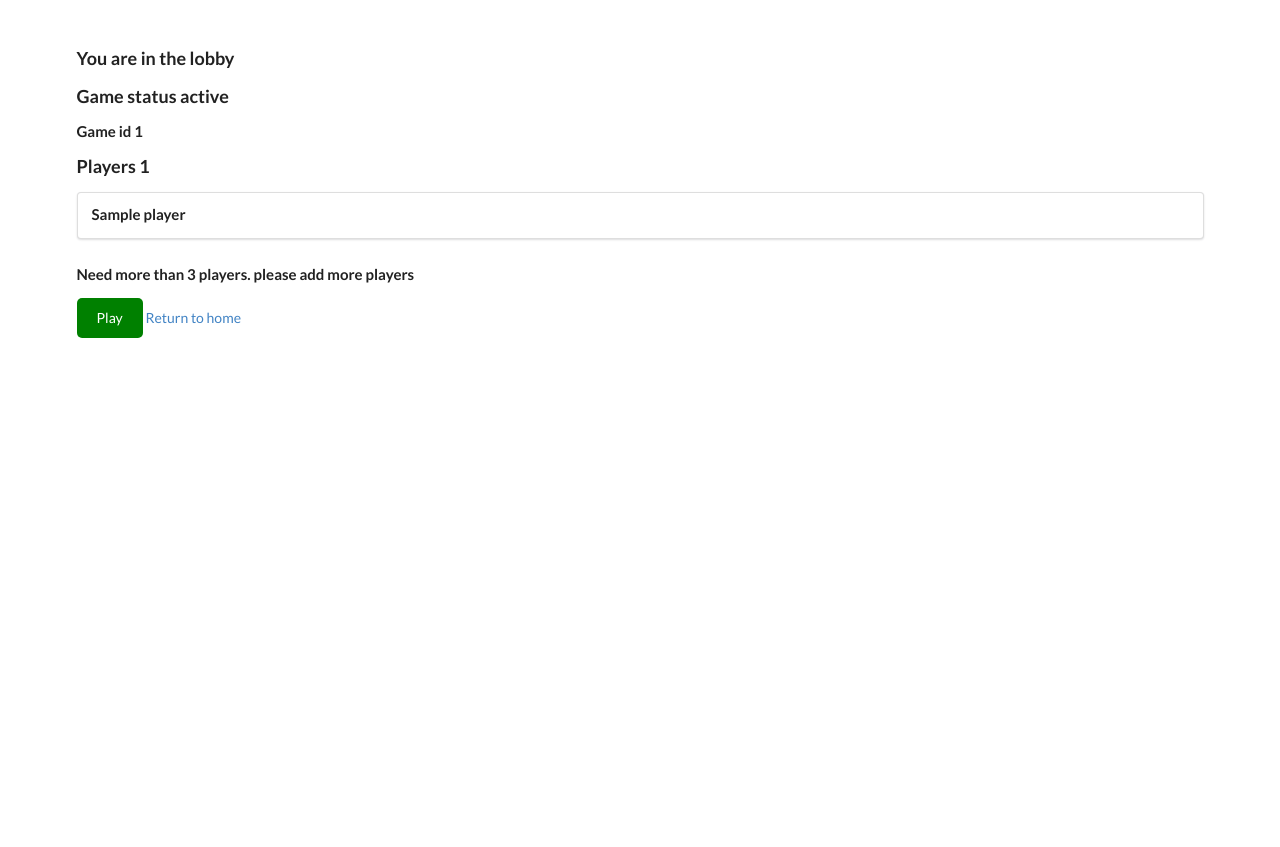
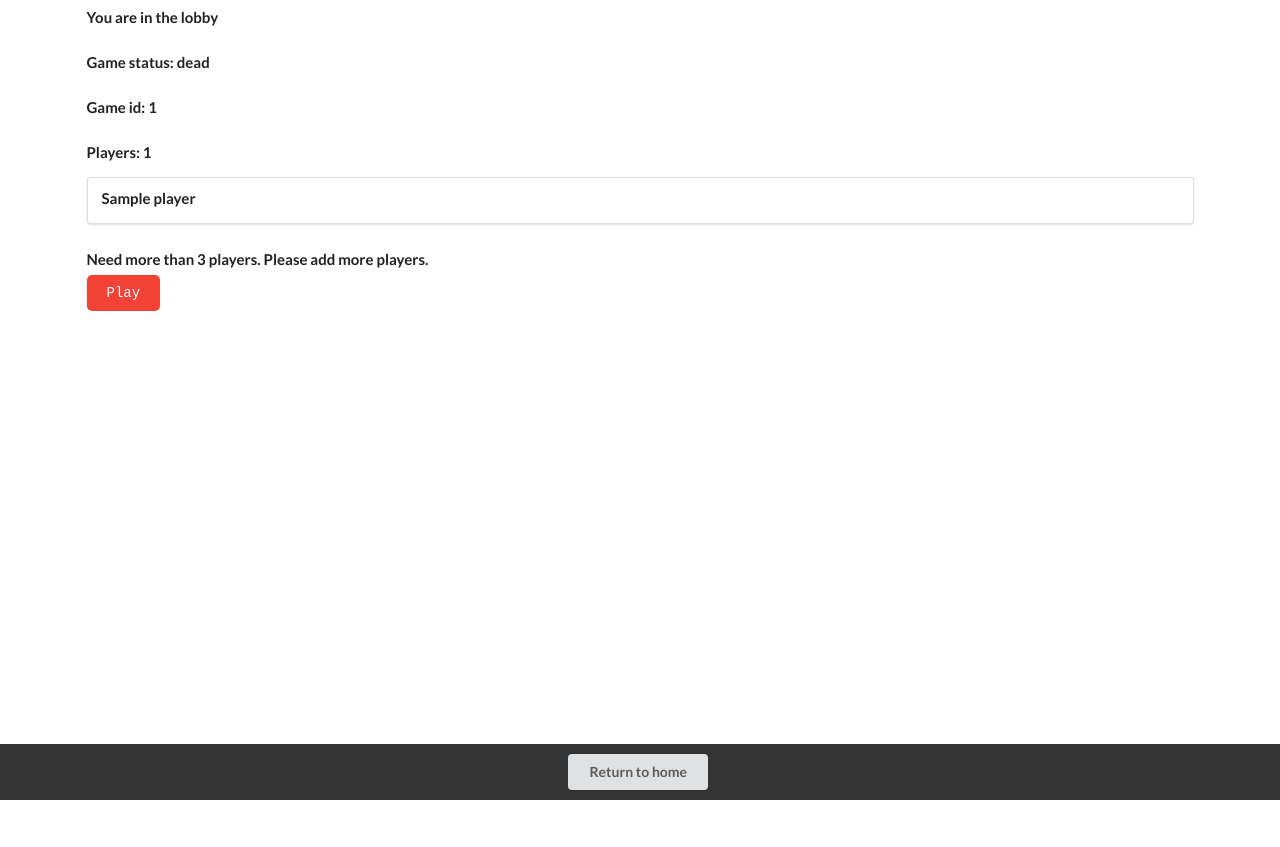
Before and after one commit to alex-law/villagers, a Flask app: template templates/lobby.html in a window 1280 px wide. After the commit the page ends 800 px from the top, so only its background shows below. Run offline with Flask 3, Linux system fonts and the light colour scheme; the template is opened without the code that fills it: most values are stand-ins (such as "Sample title", 1, 10 or a date in 2020).

Commit message:
more ui updates

```diff
--- a/main.py
+++ b/main.py
@@ -38,7 +38,7 @@ def checkVotes(_id, player_name):
         if game['stage'] == 'day':
             if len(voted_alive_players) > 0:
                 for voted_player in voted_alive_players:
-                    socketio.emit('update_player_vote', {'voted_player': voted_player['player_name'], 'borderColor': 'green', 'fillColor': 'lightgreen'})
+                    socketio.emit('update_player_vote', {'voted_player': voted_player['player_name']})
         #Once all players have voted, then ready to move onto next round
         # Wait for all players to vote if playing during day
         # Wait for all wolfs to vote if playing during night
@@ -65,7 +65,7 @@ def castVote(vote_data):
     voted_player = players[player_name]
     voted_player['vote'] = vote
     result = player_logic.updateMongoPlayer(game, voted_player, db)
-    emit('voteResponse', {'success': True})
+    emit('voteResponse', {'success': True, 'voted_player': vote})
 
 @app.get("/firstPlay")
 def firstPlay():
--- a/static/css/styles.css
+++ b/static/css/styles.css
@@ -1,9 +1,6 @@
 /* Global Styles */
-body {
-    font-family: 'Courier New', Courier, monospace; /* Typewriter-like font */
-}
 
-button, input[type="button"], input[type="submit"] {
+body, button, input, textarea, select {
     font-family: 'Courier New', Courier, monospace;
 }
 
--- a/templates/lobby.html
+++ b/templates/lobby.html
@@ -1,35 +1,33 @@
 <!DOCTYPE html>
 <html lang="en">
-
 <head>
     <meta charset="UTF-8">
     <meta name="viewport" content="width=device-width, initial-scale=1.0">
-    <title>Villagers App</title>
-
+    <title>Villagers Game</title>
     <link rel="stylesheet" href="https://cdn.jsdelivr.net/npm/semantic-ui@2.4.2/dist/semantic.min.css">
-    <script src="https://cdn.jsdelivr.net/npm/semantic-ui@2.4.2/dist/semantic.min.js"></script>
+    <link rel="stylesheet" href="{{ url_for('static', filename='css/styles.css') }}">
+    <link href="https://fonts.googleapis.com/css2?family=Nosifer&display=swap" rel="stylesheet">
 </head>
-
 <body>
-    <div style="margin-top: 50px;" class="ui container">
-        <p class="ui big header">You are in the lobby</p>
-        <p class="ui big header">Game status {{game['game_state']}}</p>
-        <p class="ui small header">Game id {{game['game_id']}}</p>
-
-        <p class="ui big header">Players {{game['players'] | length}}</p>
+    <div class="ui container centered-text">
+        <h1 class="ui small header">You are in the lobby</h1>
+        <h2 class="ui small header">Game status: {{game['status']}}</h2>
+        <h3 class="ui small header">Game id: {{game['game_id']}}</h3>
+        <h2 class="ui small header">Players: {{game['players'] | length}}</h2>
         <div class="ui segment">
             {% for player in game['players'].values() %}
             <p class="ui small header">{{player['player_name']}}</p>
             {% endfor %}
         </div>
-    {% if game['players'] | length < 3 %}
-        <p class="ui small header">Need more than 3 players. please add more players</p>
-    {% elif game['players'] | length > 10 %}
-        <p class="ui small header">Need less than 10 players. please remove players</p>
-    {% endif %}
-    <a href="/firstPlay" style="background-color: green; color: white; padding: 10px 20px; text-decoration: none; display: inline-block; border-radius: 5px;">Play</a>
-    <a href="/" class="button">Return to home</a>
+        {% if game['players'] | length < 3 %}
+            <p class="ui small header">Need more than 3 players. Please add more players.</p>
+        {% elif game['players'] | length > 10 %}
+            <p class="ui small header">Need less than 10 players. Please remove players.</p>
+        {% endif %}
+        <a href="/firstPlay" class="button">Play</a>
+        <footer>
+            <a href="/" class="ui button return-home">Return to home</a>
+        </footer>
     </div>
 </body>
-
 </html>
--- a/templates/village.html
+++ b/templates/village.html
@@ -6,11 +6,11 @@
     <meta name="viewport" content="width=device-width, initial-scale=1.0">
 
     <title>Villagers Game</title>
-    <link rel="stylesheet" href="{{ url_for('static', filename='css/styles.css') }}">
+    <link rel="stylesheet" href="./static/css/styles.css">
 
     <title>WebSocket Scripts</title>
     <script src="https://cdn.socket.io/4.0.0/socket.io.min.js"></script>
-    <script src="{{ url_for('static', filename='js/app.js') }}"></script>
+    <script src="./static/js/app.js"></script>
     </script>
 
     <link href="https://fonts.googleapis.com/css2?family=Nosifer&display=swap" rel="stylesheet">
@@ -80,8 +80,8 @@
         <button id="voteButton">Cast Vote</button>
         {% endif %}
     {% endif %}
-
     <a href="/" class="button">Return to home</a>
+    <div id="voteResultMessage"></div>
 
 </div>
 </body>
```
Also changed, not shown: deployment/docker-compose.mongo_db.yml (+0 -14 lines), static/js/app.js (+8 -2 lines), templates/home.html (+6 -3 lines).
